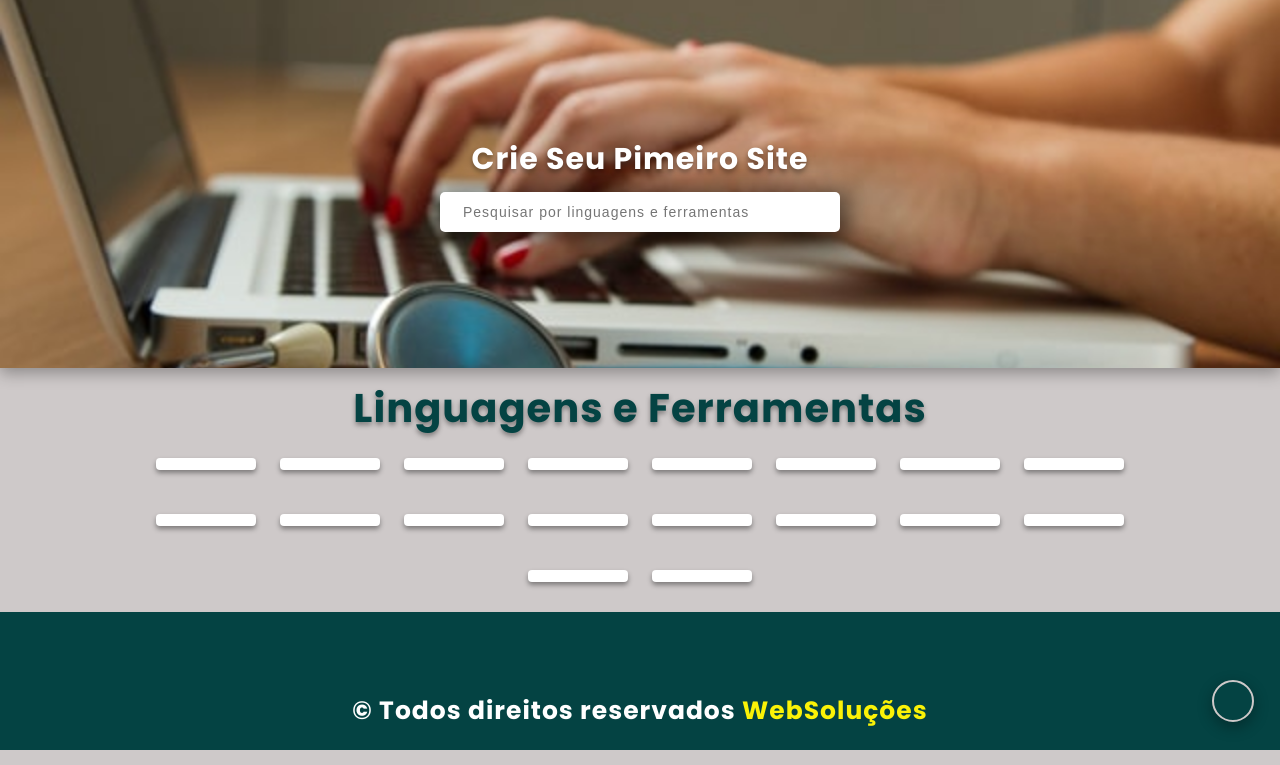
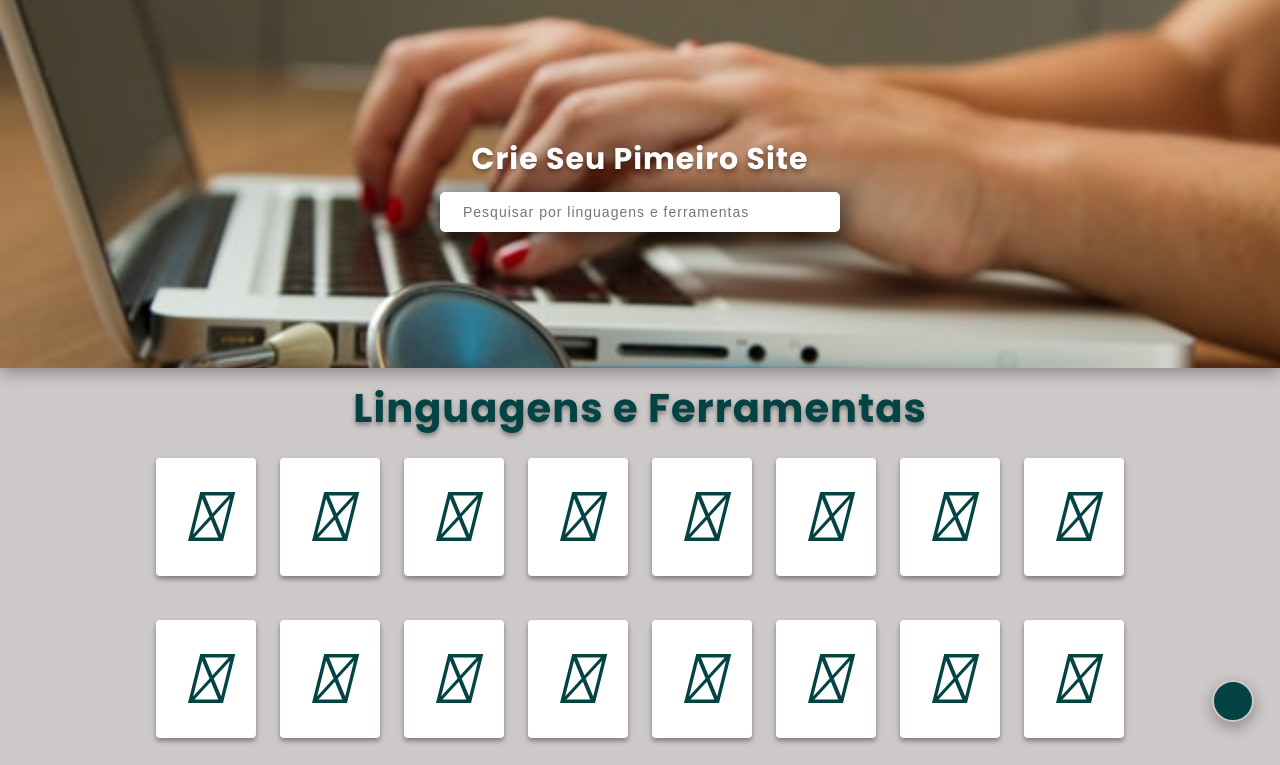
Before and after one commit to EbraimSambo/crie-seu-site.github.io, a plain HTML site: page index.html in a window 1280 px wide. Shown: the top 765 px of the page. Drawn offline with Linux system fonts and the light colour scheme.

Commit message:
Update index.html

```diff
--- a/index.html
+++ b/index.html
@@ -7,7 +7,7 @@
     <meta name="viewport" content="width=device-width, initial-scale=1.0">
     <title>Sezrch</title>
     <link rel="stylesheet" href="css/estilo.css">
-    <link rel="stylesheet"https://cdnjs.cloudflare.com/ajax/libs/font-awesome/6.2.0/css/all.min.css">
+      <link rel="stylesheet" href="https://cdnjs.cloudflare.com/ajax/libs/font-awesome/6.2.0/css/brands.min.css">
 </head>
 
 <body>
```
